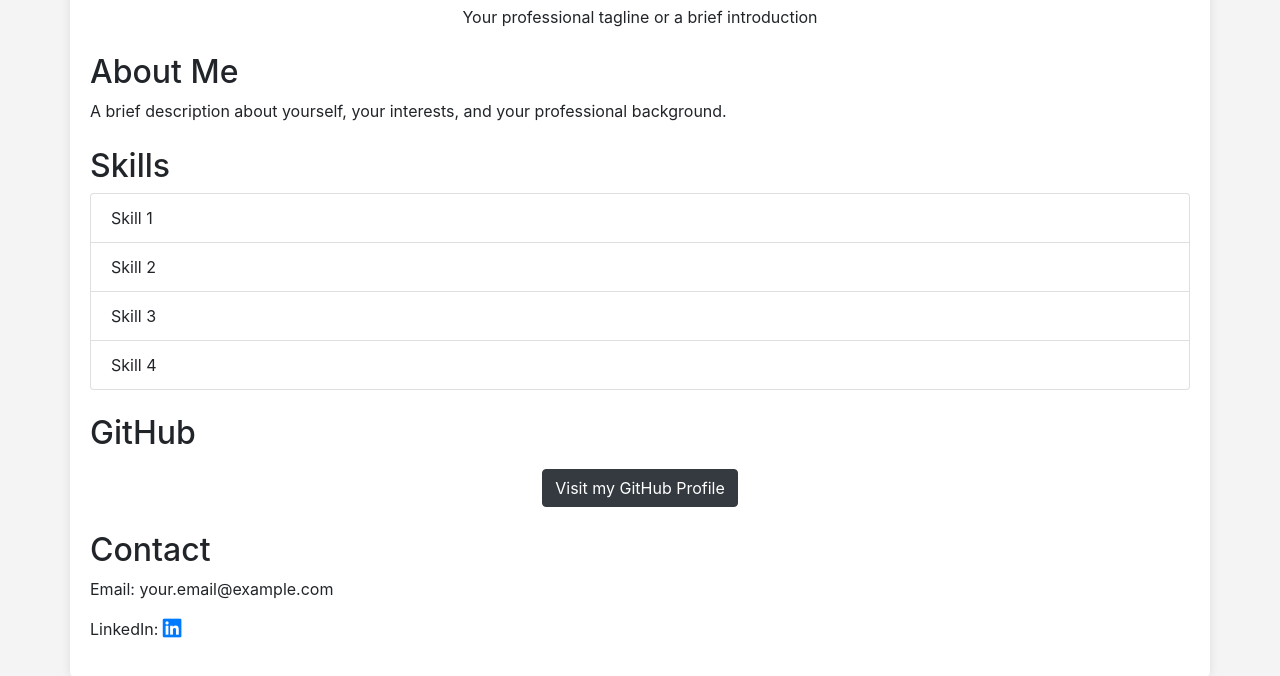
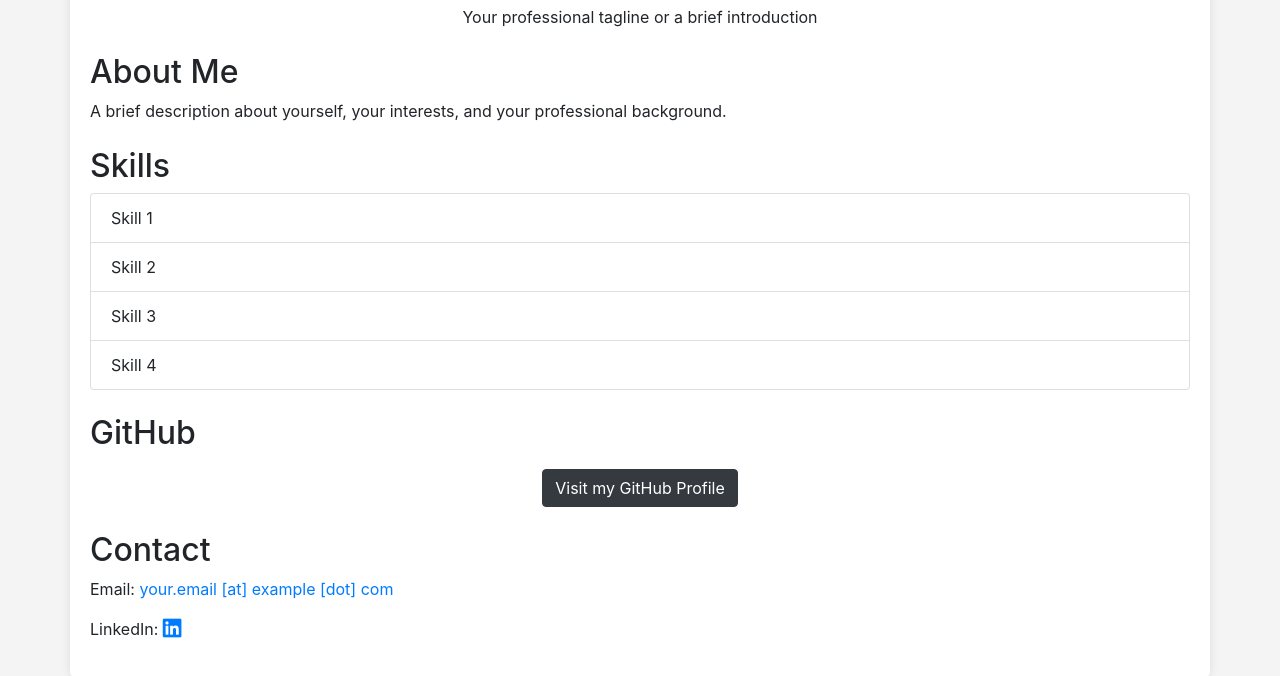
Before and after one commit to Caddisflye/kindernet, a plain HTML site: page test.html in a window 1280 px wide. Shown: the part 220-896 px from the top of the page. Drawn offline with nearby package versions, Linux system fonts and the light colour scheme.

Commit message:
Update test.html

```diff
--- a/test.html
+++ b/test.html
@@ -8,6 +8,8 @@
     <link href="https://stackpath.bootstrapcdn.com/bootstrap/4.5.2/css/bootstrap.min.css" rel="stylesheet">
     <!-- Font Awesome CSS -->
     <link rel="stylesheet" href="https://cdnjs.cloudflare.com/ajax/libs/font-awesome/5.15.3/css/all.min.css">
+    <!-- Favicon -->
+    <link rel="icon" href="pepe_icon.ico" type="image/x-icon">
     <style>
         body {
             background-color: #f4f4f4;
@@ -59,7 +61,7 @@
 
     <section class="mt-4">
         <h2>Contact</h2>
-        <p>Email: your.email@example.com</p>
+        <p>Email: <span id="email"></span></p>
         <p>
             LinkedIn:
             <a href="https://www.linkedin.com/in/yourprofile" target="_blank">
@@ -73,5 +75,9 @@
 <script src="https://code.jquery.com/jquery-3.5.1.slim.min.js"></script>
 <script src="https://cdn.jsdelivr.net/npm/@popperjs/core@2.5.4/dist/umd/popper.min.js"></script>
 <script src="https://stackpath.bootstrapcdn.com/bootstrap/4.5.2/js/bootstrap.min.js"></script>
+<!-- JavaScript to obfuscate email -->
+<script>
+    document.getElementById('email').innerHTML = '<a href="mailto:' + 'your.email' + '@' + 'example.com">your.email [at] example [dot] com</a>';
+</script>
 </body>
 </html>
```
